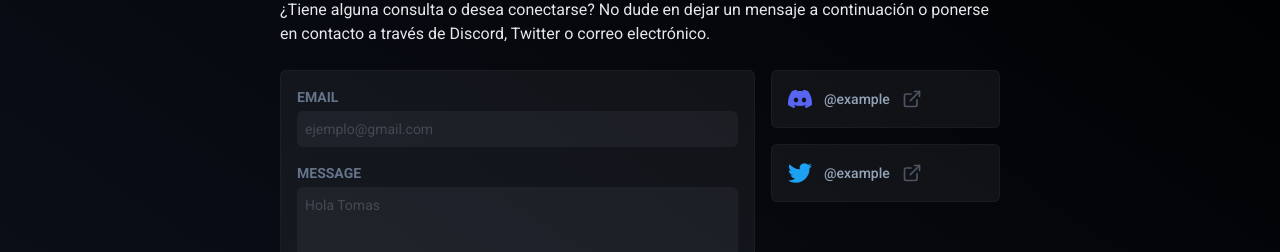
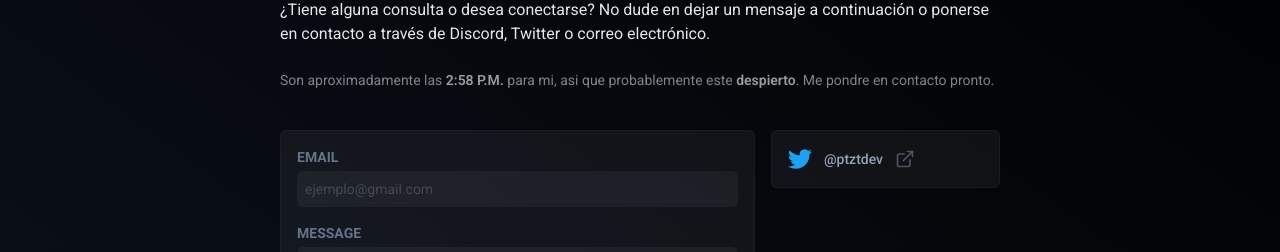
Before and after one commit to ptzt/ptzt.site, a Next.js app: page /contact in a window 1280 px wide. Shown: the part 194-446 px from the top of the page. Built offline with nearby package versions, Linux system fonts and the light colour scheme.

Commit message:
twitter add

```diff
--- /dev/null
+++ b/src/components/talk/TimeStatus.tsx
@@ -0,0 +1,27 @@
+import { useEffect, useState } from "react";
+
+const TimeStatus = () => {
+    const [time, setTime] = useState<string>("00:00:00 p.m.");
+    const [awake, setAwake] = useState<boolean>(true);
+
+    function updateTime() {
+        let current = new Date().toLocaleString("en-US", { timeZone: "America/Argentina/Buenos_Aires" });
+        setTime(`${current.slice(-11, -6)}${current.slice(-3, -1)}.M.`);
+        setTimeout(updateTime, 60 * 1000);
+
+        if (new Date().getHours() < 7) setAwake(false);
+    }
+
+    useEffect(() => {
+        updateTime();
+    }, []);
+
+    return (
+        <p className="text-black/50 dark:text-white/50 text-sm mb-10">
+            Son aproximadamente las <span className="font-semibold text-black/60 dark:text-white/60">{time}</span> para mi, asi que probablemente este {" "}
+            <span className="font-semibold text-black/60 dark:text-white/60">{awake ? "despierto" : "dormido"}</span>. Me pondre en contacto pronto.
+        </p>
+    );
+};
+
+export default TimeStatus;
--- a/src/pages/contact.tsx
+++ b/src/pages/contact.tsx
@@ -3,6 +3,7 @@ import EmailContent from "@/components/talk/EmailContent";
 import ContactLink from "../components/talk/ContactLink";
 import { SiTwitter, SiDiscord } from "react-icons/si";
 import { motion } from "framer-motion";
+import TimeStatus from "@/components/talk/TimeStatus";
 
 const Contact = () => {
     return (
@@ -18,21 +19,23 @@ const Contact = () => {
             ¿Tiene alguna consulta o desea conectarse? No dude en dejar un mensaje a continuación o ponerse en contacto a través de Discord, Twitter o correo electrónico.
             </p>
 
+            <TimeStatus />
+
             <div className="grid grid-cols-1 md:grid-cols-3 md:gap-4 mb-20">
                 <EmailContent />
 
                 <div className="row-start-1 md:row-auto">
-                    <ContactLink
+                    {/* <ContactLink
                         name="@example"
                         icon={<SiDiscord className="w-6 h-6 text-[#5865F2]" />}
                         link="https://discord.com"
                         borderColor="hover:border-[#5865F2]/50"
-                    />
+                    /> */}
 
                     <ContactLink
-                        name="@example"
+                        name="@ptztdev"
                         icon={<SiTwitter className="w-6 h-6 text-[#1DA1F2]" />}
-                        link="https://twitter.com"
+                        link="https://twitter.com/ptztdev"
                         borderColor="hover:border-[#1DA1F2]/50"
                     />
                 </div>
```
